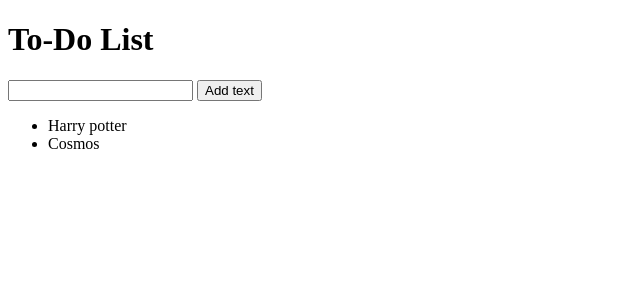
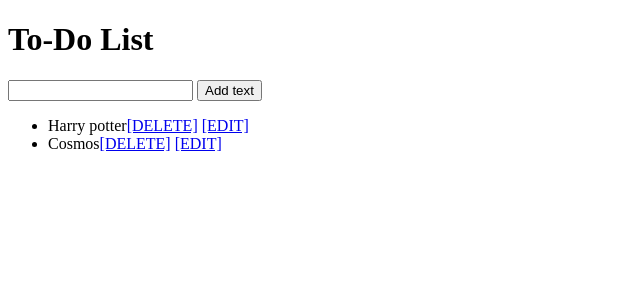
Before and after one commit to Lussskki/algouni-django, a Django app: page /todo/ in a window 1280 px wide. Shown: the top 300 px of the page, without its empty margins (0-640 px from the left). Run offline with Django 5.2, Linux system fonts and the light colour scheme; data comes from the database, SQL or seed files in the repository.

Commit message:
added DELETE and EDIT method, EDIT is in working process

```diff
--- a/todo/templates/todo_list.html
+++ b/todo/templates/todo_list.html
@@ -14,7 +14,9 @@
     </form>
     <ul>
         {% for item in data%}
-        <li>{{item.title}}</li>
+        <li>{{item.title}}<a href = "{% url 'delete_task' item.id %}">[DELETE]</a>
+            <a href = "{% url 'edit_task' item.id %}" >[EDIT]</a>
+        </li>
         {% endfor %}
     </ul>
 </body>
```
